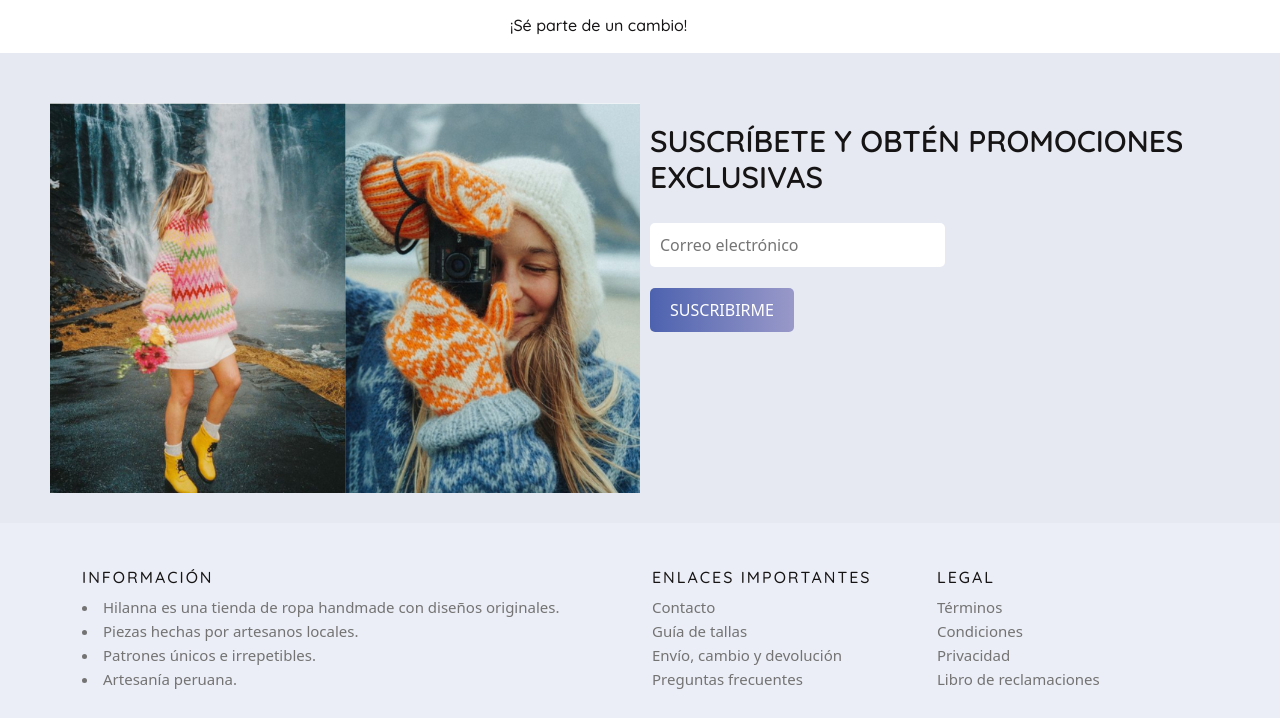
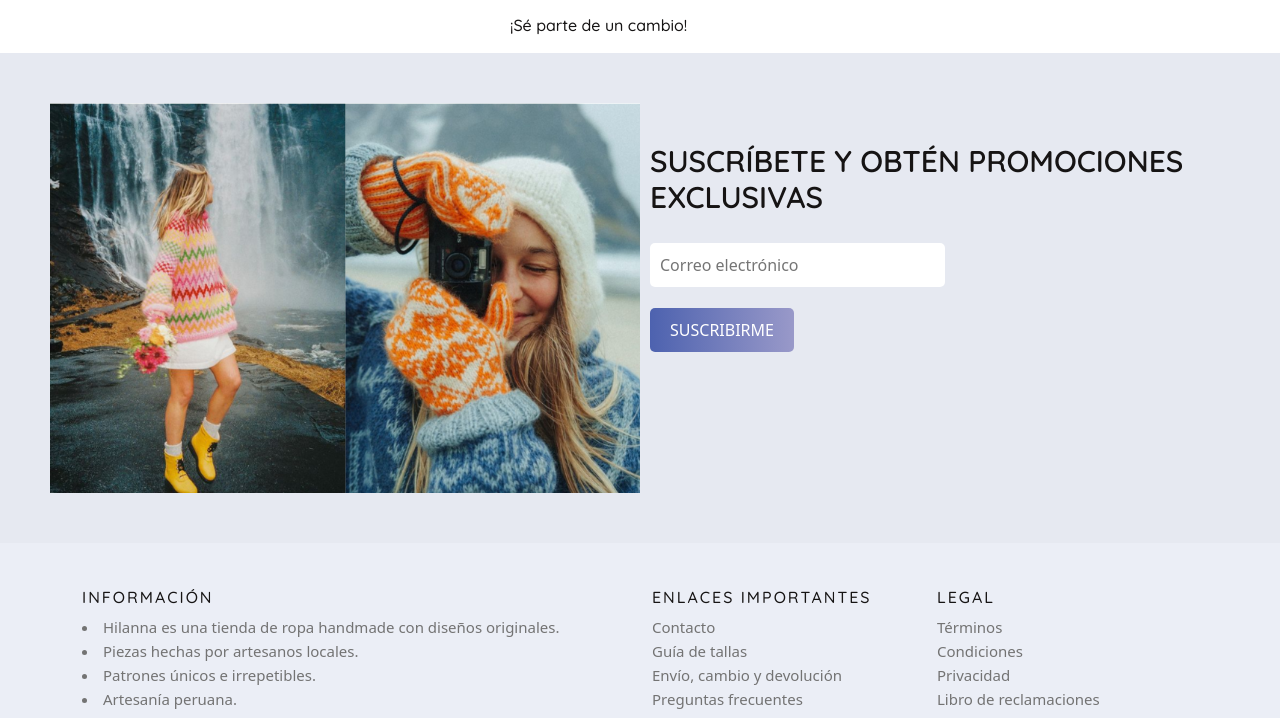
Before and after one commit to tanianaula/SASS, a website: page index.html in a window 1280 px wide. Shown: the part 2539-3257 px from the top of the page. Drawn offline with nearby package versions, Linux system fonts and the light colour scheme.

Commit message:
se modificó el gag de newsletter img

```diff
--- a/scss/pages/_index.scss
+++ b/scss/pages/_index.scss
@@ -77,13 +77,12 @@ p{
     display: flex;
     flex-wrap: wrap;
     background-color: $fondo-primario;
-    padding: 30px 50px;
+    padding: 50px 50px;
         img{
         width: 100%;
             @media (min-width: 1024px){
             height: 390px;
             width: 100%;
-            margin-top: 20px;
         }
     }
 }
```
Also changed, not shown: css/style.css, 1 other file.
